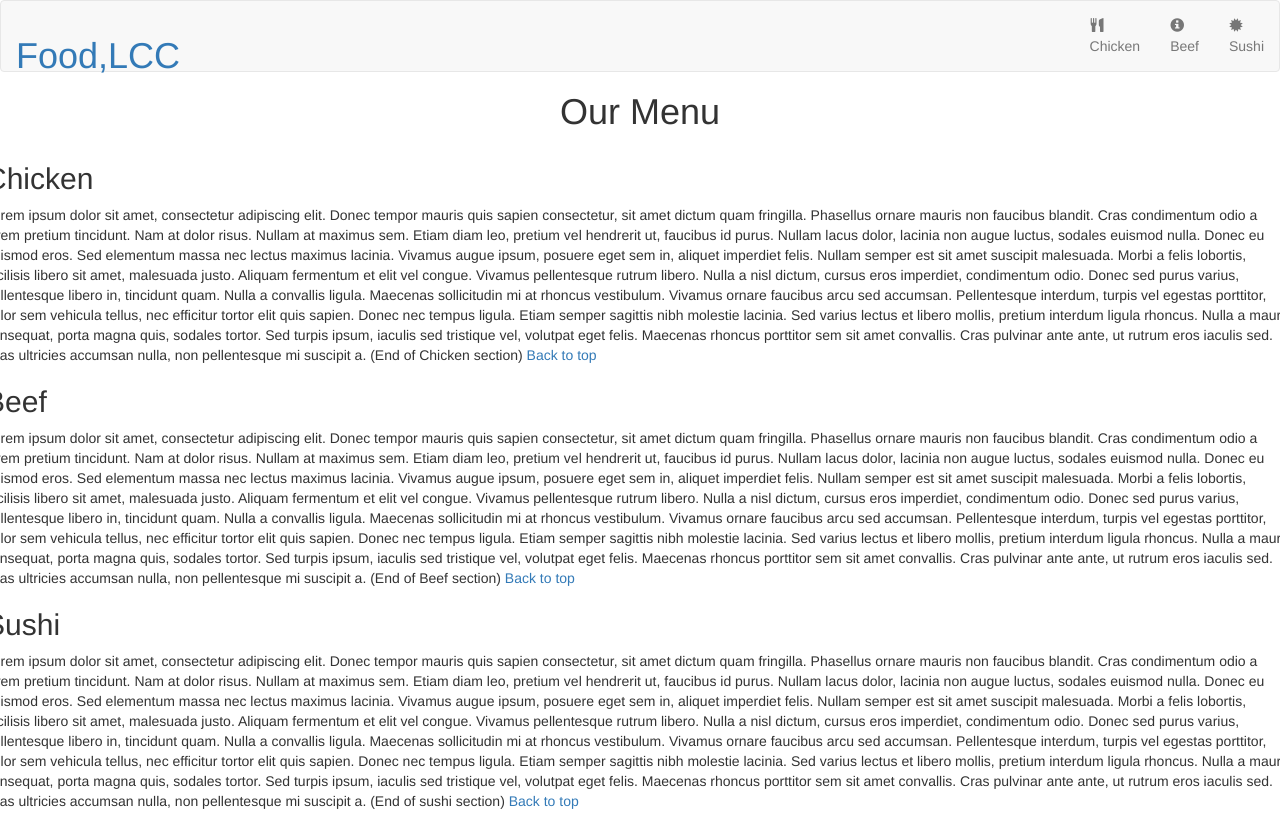
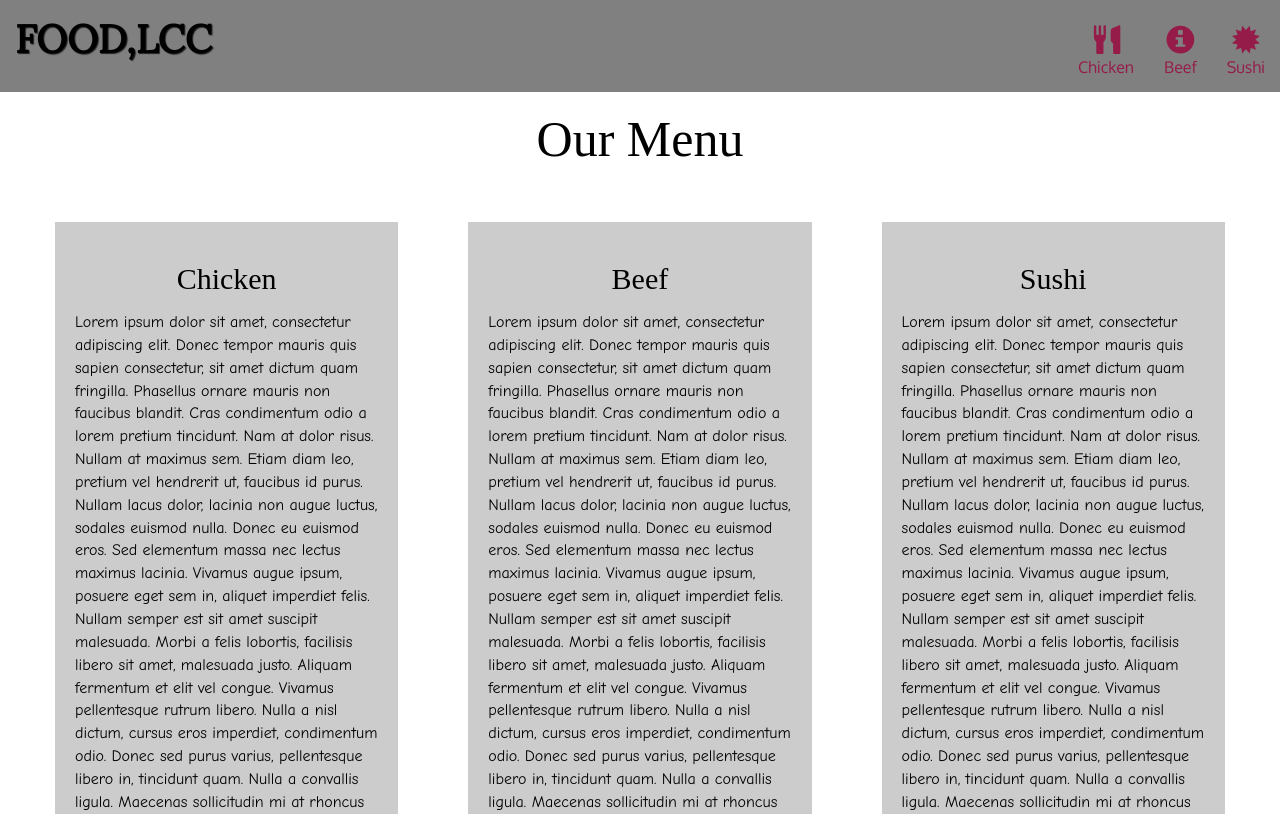
Before and after one commit to Jong-geunPark/Coursera-test, a plain HTML site: page Module3-solution/index.html in a window 1280 px wide. Shown: the top 814 px of the page. Drawn offline with nearby package versions, Linux system fonts and the light colour scheme.

Commit message:
Update index.html

```diff
--- a/Module3-solution/index.html
+++ b/Module3-solution/index.html
@@ -8,7 +8,7 @@
     <link rel="stylesheet" href="https://maxcdn.bootstrapcdn.com/bootstrap/3.4.1/css/bootstrap.min.css">
     <script src="https://ajax.googleapis.com/ajax/libs/jquery/3.5.1/jquery.min.js"></script>
     <script src="https://maxcdn.bootstrapcdn.com/bootstrap/3.4.1/js/bootstrap.min.js"></script>
-    <link rel="stylesheet" type="text/css" href="css/styles for module3.css">
+    <link rel="stylesheet" type="text/css" href="css/styles.css">
     <link href='https://fonts.googleapis.com/css?family=Oxygen:400,300,700' rel='stylesheet' type='text/css'>
     <link href='https://fonts.googleapis.com/css?family=Lora' rel='stylesheet' type='text/css'>
   </head>
@@ -19,7 +19,7 @@
           <a href="index for module3.html" class="pull-left visible-md visible-lg">
           </a>
           <div class="navbar-brand">
-            <a href="index for module3.html"><h1>Food,LCC</h1></a>
+            <a href="index.html"><h1>Food,LCC</h1></a>
           </div>
           <button type="button" class="navbar-toggle collapsed" data-toggle="collapse" data-target="#collapsable-nav" aria-expanded="false">
             <span class="sr-only">Toggle navigation</span>
```
